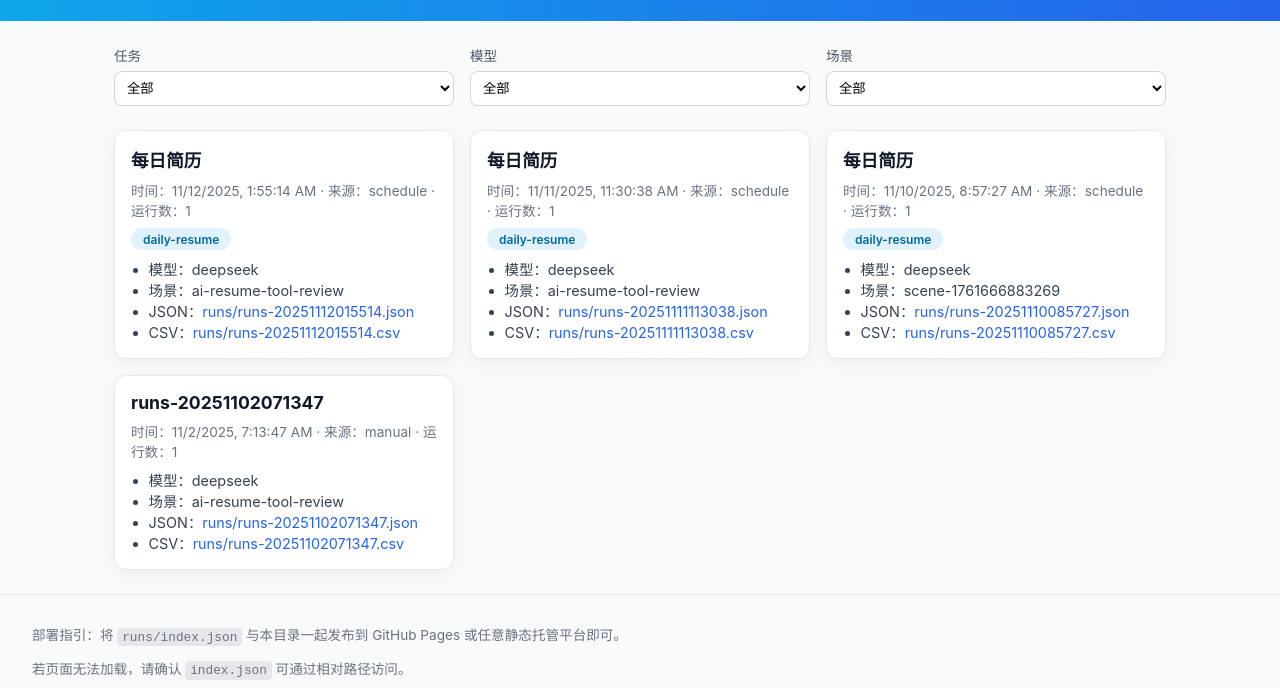
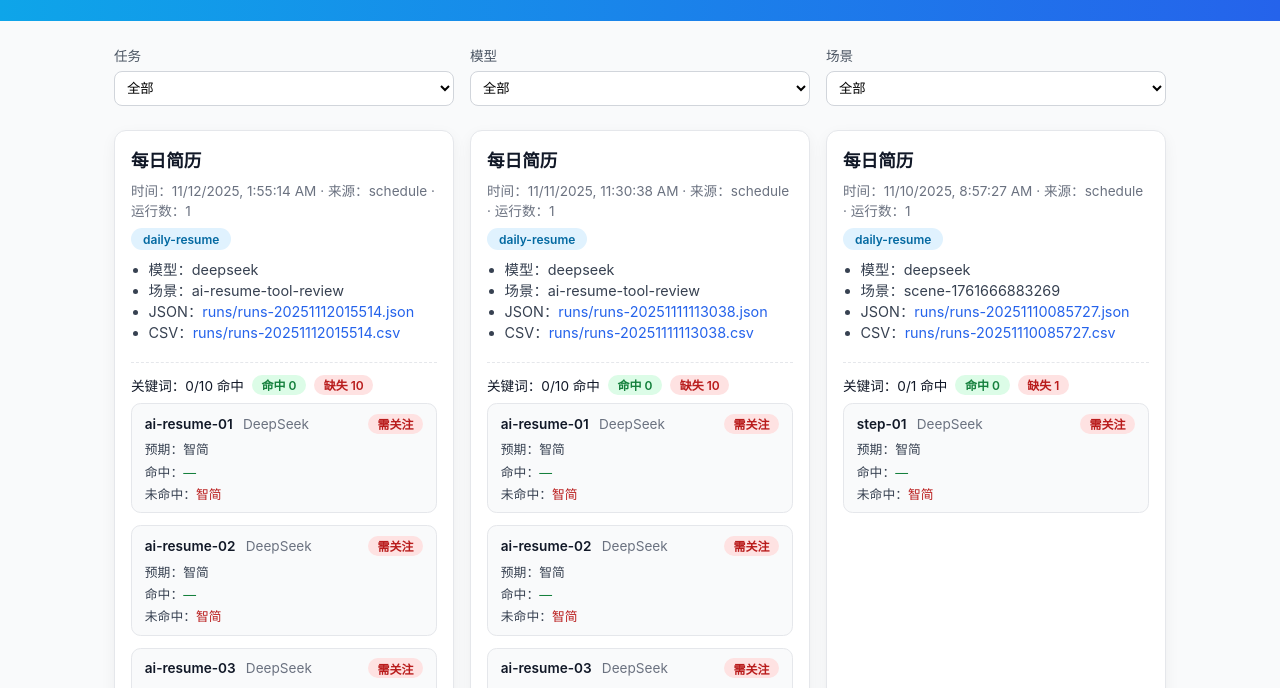
Before and after one commit to bmeyu/multi-llm-query-logs, a plain HTML site: page index.html in a window 1280 px wide. Shown: the part 112-800 px from the top of the page. Drawn offline with Linux system fonts and the light colour scheme.

Commit message:
chore: publish keyword view

```diff
--- a/app.js
+++ b/app.js
@@ -6,6 +6,7 @@ const modelFilter = document.getElementById("model-filter")
 const scenarioFilter = document.getElementById("scenario-filter")
 
 let entries = []
+const runDetailCache = new Map()
 
 refreshBtn.addEventListener("click", () => loadIndex(true))
 scheduleFilter.addEventListener("change", renderEntries)
@@ -137,8 +138,140 @@ function renderEntries() {
       card.appendChild(badge)
     }
     card.appendChild(list)
+    renderKeywordSection(card, entry)
     logContainer.appendChild(card)
   })
+}
+
+function renderKeywordSection(card, entry) {
+  const section = document.createElement("div")
+  section.className = "keyword-section"
+  section.innerHTML = `<div class="keyword-loading">关键词命中概览加载中...</div>`
+  card.appendChild(section)
+
+  loadRunDetail(entry)
+    .then((detail) => {
+      const summary = buildKeywordSummary(detail)
+      section.innerHTML = ""
+      section.appendChild(summary)
+    })
+    .catch((error) => {
+      console.error(error)
+      section.innerHTML = `<div class="keyword-error">无法加载关键词明细</div>`
+    })
+}
+
+async function loadRunDetail(entry) {
+  const cacheKey = entry.id || entry.createdAt
+  if (runDetailCache.has(cacheKey)) {
+    return runDetailCache.get(cacheKey)
+  }
+
+  if (!entry.jsonPath) {
+    throw new Error("entry 缺少 jsonPath")
+  }
+
+  const response = await fetch(entry.jsonPath)
+  if (!response.ok) {
+    throw new Error(`读取 ${entry.jsonPath} 失败：${response.status}`)
+  }
+  const detail = await response.json()
+  runDetailCache.set(cacheKey, detail)
+  return detail
+}
+
+function buildKeywordSummary(detail) {
+  const fragment = document.createDocumentFragment()
+  const runs = Array.isArray(detail?.runs) ? detail.runs : []
+  const stepItems = []
+
+  runs.forEach((run) => {
+    const steps = run?.result?.steps ?? []
+    steps.forEach((step) => {
+      stepItems.push({
+        adapter: run.adapterName || run.adapterId,
+        scenario: run.scenarioName || run.scenarioId,
+        stepId: step.stepId,
+        keywordSummary: step.metadata?.keywordSummary,
+      })
+    })
+  })
+
+  if (!stepItems.length) {
+    const empty = document.createElement("div")
+    empty.className = "keyword-empty"
+    empty.textContent = "暂无关键词数据"
+    fragment.appendChild(empty)
+    return fragment
+  }
+
+  let totalExpected = 0
+  let totalHits = 0
+  let totalMissed = 0
+
+  stepItems.forEach((item) => {
+    const summary = item.keywordSummary || {}
+    const expected = Array.isArray(summary.expected)
+      ? summary.expected.length
+      : 0
+    const hits = Array.isArray(summary.hits) ? summary.hits.length : 0
+    const missed = Array.isArray(summary.missed) ? summary.missed.length : 0
+    totalExpected += expected
+    totalHits += hits
+    totalMissed += missed
+  })
+
+  const overview = document.createElement("div")
+  overview.className = "keyword-overview"
+  overview.innerHTML = `
+    <span>关键词：${totalHits}/${totalExpected} 命中</span>
+    <span class="badge-hit">命中 ${totalHits}</span>
+    <span class="badge-miss">缺失 ${totalMissed}</span>
+  `
+  fragment.appendChild(overview)
+
+  const list = document.createElement("div")
+  list.className = "keyword-steps"
+
+  stepItems.forEach((item) => {
+    const summary = item.keywordSummary || {}
+    const step = document.createElement("div")
+    step.className = "keyword-step"
+
+    const header = document.createElement("div")
+    header.className = "keyword-step-header"
+    header.innerHTML = `
+      <div>
+        <span class="step-id">${item.stepId}</span>
+        <span class="step-adapter">${item.adapter || "—"}</span>
+      </div>
+      <span class="${summary.allHit ? "chip-hit" : "chip-miss"}">
+        ${summary.allHit ? "全部命中" : "需关注"}
+      </span>
+    `
+
+    const body = document.createElement("div")
+    body.className = "keyword-step-body"
+    body.innerHTML = `
+      <div>预期：${formatKeywordList(summary.expected)}</div>
+      <div>命中：<span class="text-hit">${formatKeywordList(summary.hits)}</span></div>
+      <div>未命中：<span class="text-miss">${formatKeywordList(summary.missed)}</span></div>
+    `
+
+    step.appendChild(header)
+    step.appendChild(body)
+    list.appendChild(step)
+  })
+
+  fragment.appendChild(list)
+  return fragment
+}
+
+function formatKeywordList(list) {
+  if (!Array.isArray(list) || list.length === 0) {
+    return "—"
+  }
+  return list.join("，")
 }
 
 function setStatus(text) {
--- a/styles.css
+++ b/styles.css
@@ -155,3 +155,97 @@ footer code {
   border-radius: 0.25rem;
   font-size: 0.8rem;
 }
+
+.keyword-section {
+  border-top: 1px dashed #e5e7eb;
+  margin-top: 0.75rem;
+  padding-top: 0.75rem;
+  display: flex;
+  flex-direction: column;
+  gap: 0.5rem;
+}
+
+.keyword-loading,
+.keyword-error,
+.keyword-empty {
+  font-size: 0.85rem;
+  color: #6b7280;
+}
+
+.keyword-overview {
+  display: flex;
+  flex-wrap: wrap;
+  gap: 0.5rem;
+  font-size: 0.85rem;
+  align-items: center;
+}
+
+.badge-hit,
+.badge-miss,
+.chip-hit,
+.chip-miss {
+  display: inline-flex;
+  align-items: center;
+  border-radius: 999px;
+  padding: 0.1rem 0.6rem;
+  font-size: 0.75rem;
+  font-weight: 600;
+}
+
+.badge-hit,
+.chip-hit {
+  background: #dcfce7;
+  color: #15803d;
+}
+
+.badge-miss,
+.chip-miss {
+  background: #fee2e2;
+  color: #b91c1c;
+}
+
+.keyword-steps {
+  display: flex;
+  flex-direction: column;
+  gap: 0.75rem;
+}
+
+.keyword-step {
+  border: 1px solid #e5e7eb;
+  border-radius: 0.6rem;
+  padding: 0.6rem 0.8rem;
+  background: #f9fafb;
+}
+
+.keyword-step-header {
+  display: flex;
+  align-items: center;
+  justify-content: space-between;
+  font-size: 0.85rem;
+  margin-bottom: 0.35rem;
+}
+
+.keyword-step-header .step-id {
+  font-weight: 600;
+  margin-right: 0.4rem;
+}
+
+.keyword-step-header .step-adapter {
+  color: #6b7280;
+}
+
+.keyword-step-body {
+  font-size: 0.8rem;
+  color: #374151;
+  display: flex;
+  flex-direction: column;
+  gap: 0.2rem;
+}
+
+.keyword-step-body .text-hit {
+  color: #15803d;
+}
+
+.keyword-step-body .text-miss {
+  color: #b91c1c;
+}
```
